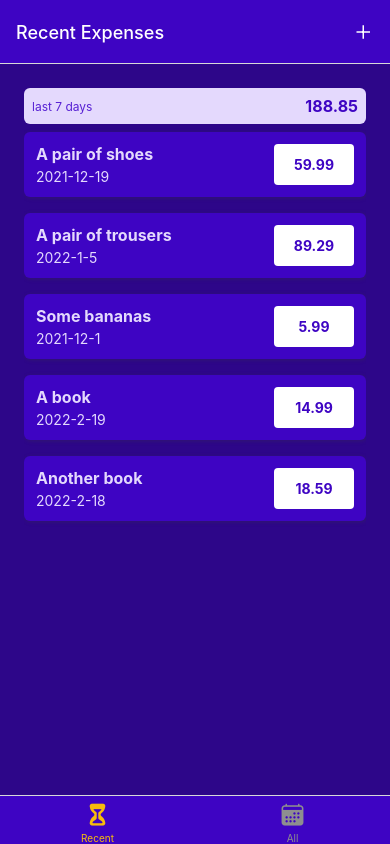
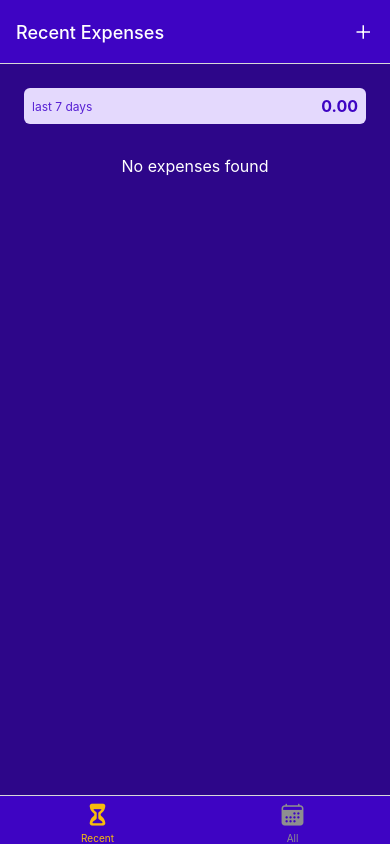
Before and after one commit to jorgedelamora/expense-tracker, a React Native app: screen /recentExpenses in a window 390 px wide. Built offline with nearby package versions, Linux system fonts and the light colour scheme.

Commit message:
added context

```diff
--- a/App.js
+++ b/App.js
@@ -1,5 +1,4 @@
 import { StatusBar } from 'expo-status-bar';
-import { StyleSheet, Text, View } from 'react-native';
 import { NavigationContainer } from '@react-navigation/native';
 import {createNativeStackNavigator} from '@react-navigation/native-stack'
 import {createBottomTabNavigator} from '@react-navigation/bottom-tabs'
@@ -9,6 +8,7 @@ import AllExpenses from './screens/AllExpenses';
 import { GlobalStyles } from './constants/styles';
 import {Ionicons} from '@expo/vector-icons'
 import IconButton from './components/IconButton';
+import ExpensesContextProvider from './context/expenses';
 
 const Stack = createNativeStackNavigator();
 const BottomTabs = createBottomTabNavigator();
@@ -56,8 +56,8 @@ const ExpensesOverview = () => {
 
 export default function App() {
   return (
-    <>
-      <StatusBar style="auto" />
+    <ExpensesContextProvider>
+      <StatusBar style="light" />
       <NavigationContainer>
         <Stack.Navigator screenOptions={{
           headerStyle: {backgroundColor: GlobalStyles.colors.primary500},
@@ -68,6 +68,6 @@ export default function App() {
           <Stack.Screen name='manageExpense' component={ManageExpense}/>
         </Stack.Navigator>
       </NavigationContainer>
-    </>
+    </ExpensesContextProvider>
   );
 }
--- a/components/ExpensesOutput/ExpensesOutput.js
+++ b/components/ExpensesOutput/ExpensesOutput.js
@@ -1,15 +1,22 @@
 import React from 'react'
-import { View, StyleSheet } from 'react-native'
+import { View, StyleSheet,Text } from 'react-native'
 import ExpensesSummary from './ExpensesSummary'
 import ExpensesList from './ExpensesList'
-import {DUMMY_EXPENSES} from '../../data/dummyData';
 import { GlobalStyles } from '../../constants/styles';
 
-const ExpensesOutput = ({expenses = [], expensesPeriod}) => {
+const ExpensesOutput = ({expenses = [], expensesPeriod, fallbackText = "No expenses found"}) => {
+
+
+  let content = <Text style={styles.infoText}>{fallbackText}</Text>
+
+  if(expenses.length > 0){
+    content = <ExpensesList expenses={expenses}/>
+  }
+
   return (
     <View style={styles.container}>
-      <ExpensesSummary expenses={DUMMY_EXPENSES} expensesPeriod={expensesPeriod} />
-      <ExpensesList expenses={DUMMY_EXPENSES}/>
+      <ExpensesSummary expenses={expenses} expensesPeriod={expensesPeriod} />
+      {content}
     </View>
   )
 }
@@ -22,5 +29,11 @@ const styles = StyleSheet.create({
       flex: 1,
       padding: 24,
       backgroundColor: GlobalStyles.colors.primary700,
+  },
+  infoText: {
+    color:'white',
+    fontSize: 16,
+    textAlign: 'center',
+    marginTop: 32
   }
 })
--- /dev/null
+++ b/context/expenses.js
@@ -0,0 +1,61 @@
+import { createContext, useReducer } from "react";
+import { DUMMY_EXPENSES } from "../data/dummyData";
+
+export const ExpensesContext = createContext({
+    expenses: [],
+    addExpense: ({description, amount, date}) => {},
+    deleteExpense: (id) => {},
+    updateExpense: (id, {description,amount, date}) => {},
+});
+
+const expensesReducer = (state, action) => {
+    switch(action.type){
+        case 'ADD':
+            const id = new Date().toString + Math.random().toString();
+            return [{...action.payload, id}, ...state];
+        case 'UPDATE':
+            const expenseToUpdateIdx = state.findIndex((expense) => expense.id === action.payload.id);
+            const expenseToUpdate = state[expenseToUpdateIdx];
+            const updatedItem = {...expenseToUpdate, ...action.payload.data}
+            const updatedExpenses = [...state];
+            updatedExpenses[expenseToUpdateIdx] = updatedItem;
+            return updatedExpenses;
+        case 'DELETE':
+            return state.filter((expense) => expense.id !== action.payload);
+        default:
+            return state
+    }
+
+
+}
+
+const ExpensesContextProvider = ({children}) => {
+    const [expensesState, dispatch] = useReducer(expensesReducer, DUMMY_EXPENSES);
+
+    const addExpense = (expenseData) => {
+        dispatch({type: 'ADD', payload: expenseData});
+    }
+
+    const deleteExpense = (id) => {
+        dispatch({type: 'DELETE', payload: id});
+    }
+
+    const updateExpense = (id, expenseData) => {
+        dispatch({type: 'UPDATE', payload: {id, data: expenseData}})
+    }
+
+    const  value = {
+        expenses: expensesState,
+        addExpense,
+        updateExpense,
+        deleteExpense
+    }
+
+    return (
+        <ExpensesContext.Provider value={value}>
+            {children}
+        </ExpensesContext.Provider>
+    )
+}
+
+export default ExpensesContextProvider;
--- a/screens/AllExpenses.js
+++ b/screens/AllExpenses.js
@@ -1,10 +1,12 @@
-import { View, Text } from 'react-native'
-import React from 'react'
+import React, { useContext } from 'react'
 import ExpensesOutput from '../components/ExpensesOutput/ExpensesOutput'
+import { ExpensesContext } from '../context/expenses'
+
 
 const AllExpenses = () => {
-  return <ExpensesOutput expensesPeriod="total"/>
+  const expensesCtx = useContext(ExpensesContext);
 
+  return <ExpensesOutput expenses={expensesCtx.expenses} expensesPeriod="total"/>
 }
 
 export default AllExpenses
--- a/screens/ManageExpense.js
+++ b/screens/ManageExpense.js
@@ -1,29 +1,34 @@
 import { View, StyleSheet } from 'react-native'
 import { useNavigation, useRoute } from '@react-navigation/native'
-import React, { useLayoutEffect } from 'react'
+import React, { useContext, useLayoutEffect } from 'react'
 import IconButton from '../components/IconButton';
 import { GlobalStyles } from '../constants/styles';
 import Button from '../components/Button';
+import { ExpensesContext } from '../context/expenses';
 
 const ManageExpense = () => {
 
   const navigation = useNavigation();
   const route = useRoute();
+  const expensesCtx = useContext(ExpensesContext);
   const expenseId = route.params?.expenseId;
   const isEditingExistingExpense = !!expenseId;
 
   const deleteExpense = () => {
-    console.log('deleting');
+    expensesCtx.deleteExpense(expenseId);
     navigation.goBack();
   }
 
   const cancel = () => {
-    console.log('canceling');
     navigation.goBack();
   }
 
   const confirm = () => {
-    console.log('confirming');
+    if(isEditingExistingExpense){
+      expensesCtx.updateExpense(expenseId, {description: 'test editing', amount:19.99, date: new Date('2022-05-19')})
+    }else {
+      expensesCtx.addExpense({description: 'test adding', amount:19.99, date: new Date('2022-05-20')})
+    }
     navigation.goBack();
   }
 
--- a/screens/RecentExpenses.js
+++ b/screens/RecentExpenses.js
@@ -1,9 +1,20 @@
-import { View, Text } from 'react-native'
-import React from 'react'
+import React, { useContext } from 'react'
 import ExpensesOutput from '../components/ExpensesOutput/ExpensesOutput'
+import { ExpensesContext } from '../context/expenses'
+import { getDateMinusDays } from '../util/date';
 
 const RecentExpenses = () => {
-  return <ExpensesOutput expensesPeriod="last 7 days"/>
+
+  const expensesCtx = useContext(ExpensesContext);
+
+  const recentExpenses = expensesCtx.expenses.filter((expense) => {
+    const today = new Date();
+    const date7DaysAgo = getDateMinusDays(today, 7);
+
+    return expense.date > date7DaysAgo;
+  })
+
+  return <ExpensesOutput expensesPeriod="last 7 days" expenses={recentExpenses}/>
 
 }
 
--- a/util/date.js
+++ b/util/date.js
@@ -1,3 +1,7 @@
 export function getFormattedDate(date) {
     return `${date.getFullYear()}-${date.getMonth() + 1}-${date.getDate()}`;
 }
+
+export function getDateMinusDays (date, days) {
+    return new Date(date.getFullYear(), date.getMonth(), date.getDate() - days);
+}
```
